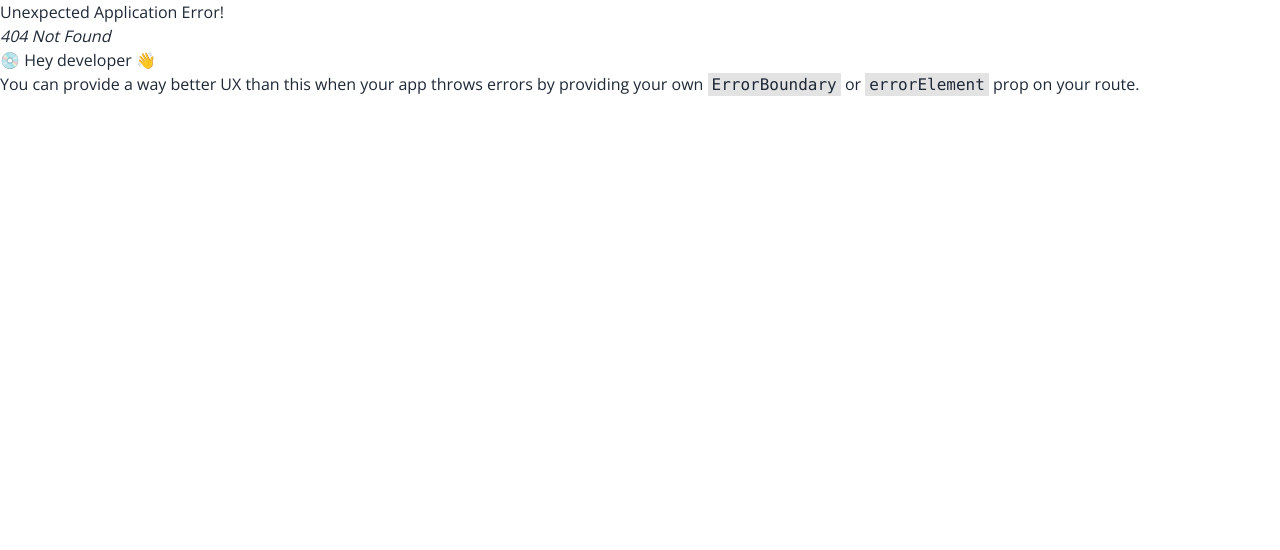
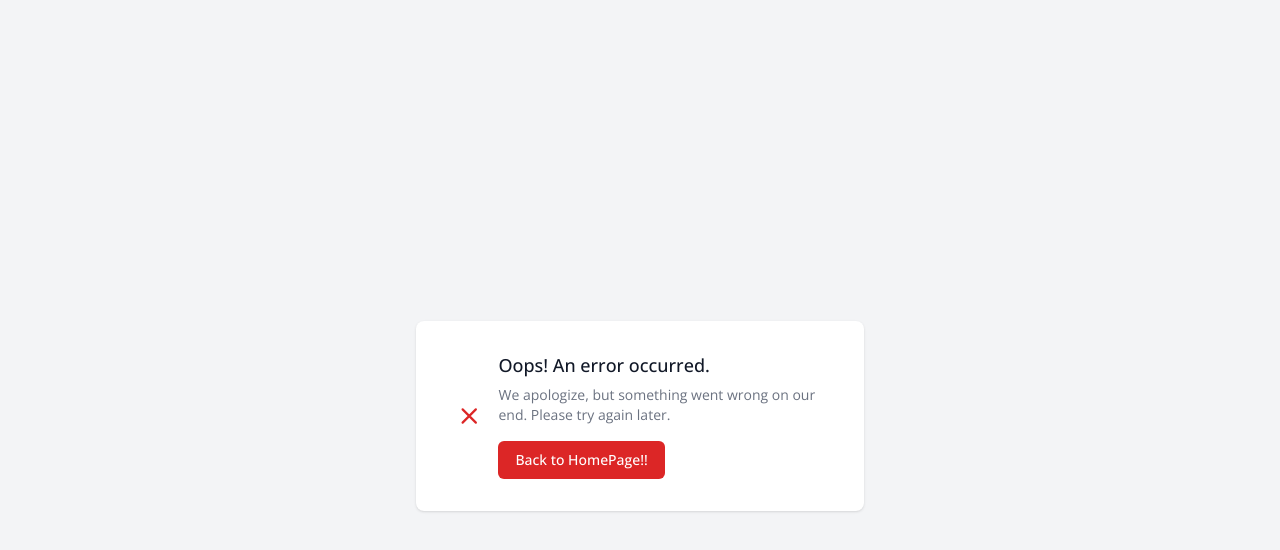
Before and after one commit to Ujjal-ENG/LogeAsi.com, a React (Vite) app in the folder client/: page /contact in a window 1280 px wide. Before the commit this address had no page. Shown: the top 550 px of the page. Built offline with nearby package versions, Linux system fonts and the light colour scheme.

Commit message:
complete the design of the error page

```diff
--- a/client/src/App.jsx
+++ b/client/src/App.jsx
@@ -7,7 +7,7 @@ function App() {
     return (
         <div>
             <Navbar />
-            <main className="min-h-[90vh]">
+            <main className="min-h-[86.2vh]">
                 <Outlet />
             </main>
             <Footer />
--- a/client/src/components/layouts/Navbar.jsx
+++ b/client/src/components/layouts/Navbar.jsx
@@ -1,6 +1,16 @@
+/* eslint-disable react/jsx-indent */
 import React from 'react';
-const Navbar = () => {
-    return <></>;
-};
+import { NavLink } from 'react-router-dom';
+
+function Navbar() {
+    return (
+        <nav className="flex justify-center items-center gap-8 py-3 shadow-lg text-2xl font-bold">
+            <NavLink className={({ isActive }) => (isActive ? 'active' : 'default:')}>Home</NavLink>
+            <NavLink className={({ isActive }) => (isActive ? 'active' : 'default:')}>About</NavLink>
+            <NavLink className={({ isActive }) => (isActive ? 'active' : 'default:')}>Contact</NavLink>
+            <NavLink className={({ isActive }) => (isActive ? 'active' : 'default:')}>Policy</NavLink>
+        </nav>
+    );
+}
 
 export default Navbar;
--- /dev/null
+++ b/client/src/components/pages/About.jsx
@@ -0,0 +1,7 @@
+import React from 'react';
+
+function About() {
+    return <div>About</div>;
+}
+
+export default About;
--- /dev/null
+++ b/client/src/components/pages/Contact.jsx
@@ -0,0 +1,7 @@
+import React from 'react';
+
+function Contact() {
+    return <div>Contact</div>;
+}
+
+export default Contact;
--- /dev/null
+++ b/client/src/components/pages/ErrorPage.jsx
@@ -0,0 +1,37 @@
+/* eslint-disable react/jsx-indent-props */
+/* eslint-disable react/jsx-indent */
+/* eslint-disable react/jsx-closing-bracket-location */
+import React from 'react';
+import { Link } from 'react-router-dom';
+
+function ErrorPage() {
+    return (
+        <div className="min-h-screen bg-gray-100 flex flex-col justify-center py-12 sm:px-6 lg:px-8">
+            <div className="mt-8 sm:mx-auto sm:w-full sm:max-w-md">
+                <div className="bg-white py-8 px-4 shadow sm:rounded-lg sm:px-10">
+                    <div className="sm:flex sm:items-center sm:justify-center">
+                        <svg className="mx-auto h-12 w-12 text-red-600 sm:mx-0 sm:h-10 sm:w-10" fill="none" stroke="currentColor" viewBox="0 0 24 24" xmlns="http://www.w3.org/2000/svg">
+                            <path strokeLinecap="round" strokeLinejoin="round" strokeWidth="2" d="M6 18L18 6M6 6l12 12" />
+                        </svg>
+                        <div className="mt-3 text-center sm:mt-0 sm:ml-4 sm:text-left">
+                            <h3 className="text-lg leading-6 font-medium text-gray-900">Oops! An error occurred.</h3>
+                            <div className="mt-2">
+                                <p className="text-sm leading-5 text-gray-500">We apologize, but something went wrong on our end. Please try again later.</p>
+                            </div>
+                            <div className="mt-4">
+                                <Link
+                                    to="/"
+                                    type="button"
+                                    className="inline-flex items-center px-4 py-2 border border-transparent text-sm leading-5 font-medium rounded-md text-white bg-red-600 hover:bg-red-500 focus:outline-none focus:border-red-700 focus:shadow-outline-red active:bg-red-700 transition ease-in-out duration-150">
+                                    Back to HomePage!!
+                                </Link>
+                            </div>
+                        </div>
+                    </div>
+                </div>
+            </div>
+        </div>
+    );
+}
+
+export default ErrorPage;
--- /dev/null
+++ b/client/src/components/pages/Policy.jsx
@@ -0,0 +1,7 @@
+import React from 'react';
+
+function Policy() {
+    return <div>Policy</div>;
+}
+
+export default Policy;
--- a/client/src/components/routes/App.Routes.jsx
+++ b/client/src/components/routes/App.Routes.jsx
@@ -2,15 +2,17 @@
 /* eslint-disable comma-dangle */
 import { createBrowserRouter } from 'react-router-dom';
 import App from '../../App';
+import ErrorPage from '../pages/ErrorPage';
 import Home from '../pages/Home';
 
 export const router = createBrowserRouter([
     {
         path: '/',
         element: <App />,
+        errorElement: <ErrorPage />,
         children: [
             {
-                path: '/',
+                path: 'home',
                 element: <Home />
             }
         ]
```
